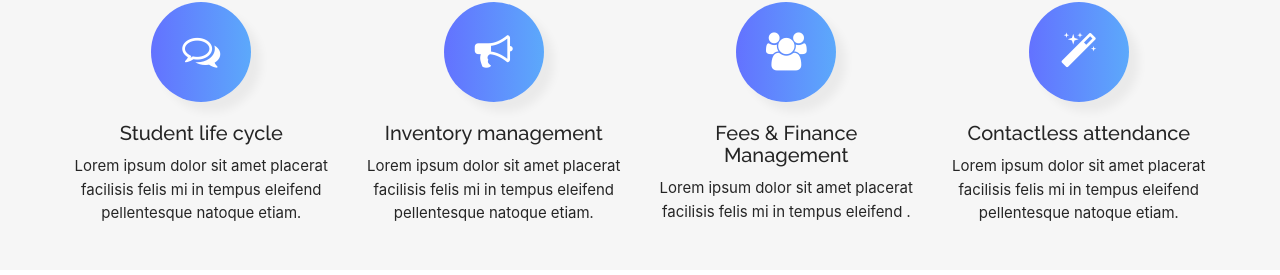
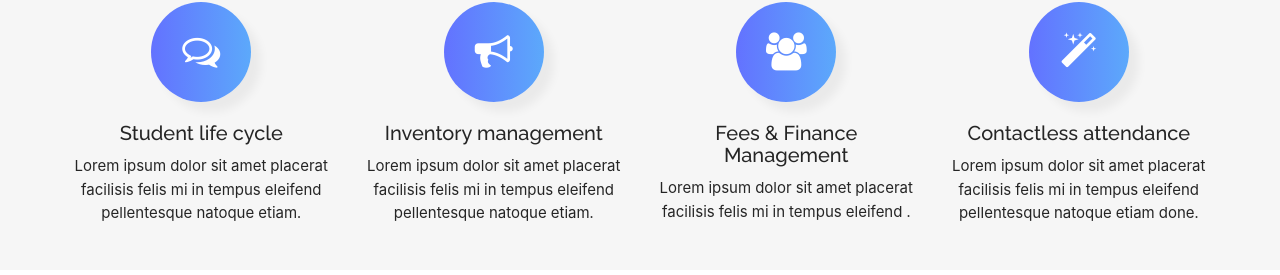
Before and after one commit to AnshumanDhiman/Hackathon, a React (Create React App) app in the folder frontend/: page / in a window 1280 px wide. Shown: the part 1146-1421 px from the top of the page. Built offline with nearby package versions, Linux system fonts and the light colour scheme; what smooth-scroll would draw is missing.

Commit message:
changes new
Signed-off-by: Prashant Sharma <prashant16october@gmail.com>

```diff
--- a/frontend/public/css/style.css
+++ b/frontend/public/css/style.css
@@ -525,3 +525,5 @@ label {
   width:380px !important;
 
 }
+
+/* updated
--- a/frontend/src/components/about.jsx
+++ b/frontend/src/components/about.jsx
@@ -19,3 +19,5 @@ export const About = (props) => {
     </div>
   );
 };
+
+// updated
--- a/frontend/src/components/contact.jsx
+++ b/frontend/src/components/contact.jsx
@@ -157,3 +157,5 @@ export const Contact = (props) => {
     </div>
   )
 }
+
+// updated
--- a/frontend/src/components/features.jsx
+++ b/frontend/src/components/features.jsx
@@ -21,3 +21,5 @@ export const Features = (props) => {
     </div>
   )
 }
+
+// updated
--- a/frontend/src/components/gallery.jsx
+++ b/frontend/src/components/gallery.jsx
@@ -22,3 +22,5 @@ export const Gallery = (props) => {
     </div>
   )
 }
+
+// updated
--- a/frontend/src/components/header.jsx
+++ b/frontend/src/components/header.jsx
@@ -26,3 +26,5 @@ export const Header = (props) => {
     </header>
   )
 }
+
+// updated
--- a/frontend/src/components/image.jsx
+++ b/frontend/src/components/image.jsx
@@ -21,3 +21,5 @@ export const Image = ({ title, largeImage, smallImage }) => {
     </div>
   )
 }
+
+// updated
--- a/frontend/src/components/navigation.jsx
+++ b/frontend/src/components/navigation.jsx
@@ -66,3 +66,5 @@ export const Navigation = (props) => {
     </nav>
   )
 }
+
+// updated
--- a/frontend/src/data/data.json
+++ b/frontend/src/data/data.json
@@ -69,7 +69,7 @@
     {
       "icon": "fa fa-magic",
       "title": "Contactless attendance",
-      "text": "Lorem ipsum dolor sit amet placerat facilisis felis mi in tempus eleifend pellentesque natoque etiam."
+      "text": "Lorem ipsum dolor sit amet placerat facilisis felis mi in tempus eleifend pellentesque natoque etiam done."
     }
   ]
 }
```
